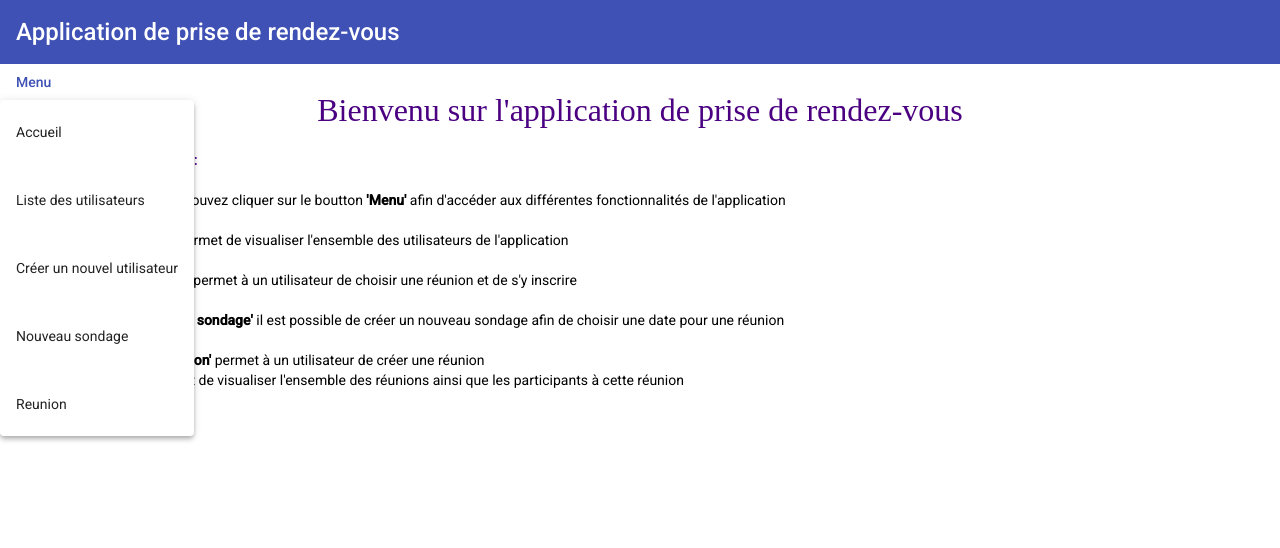
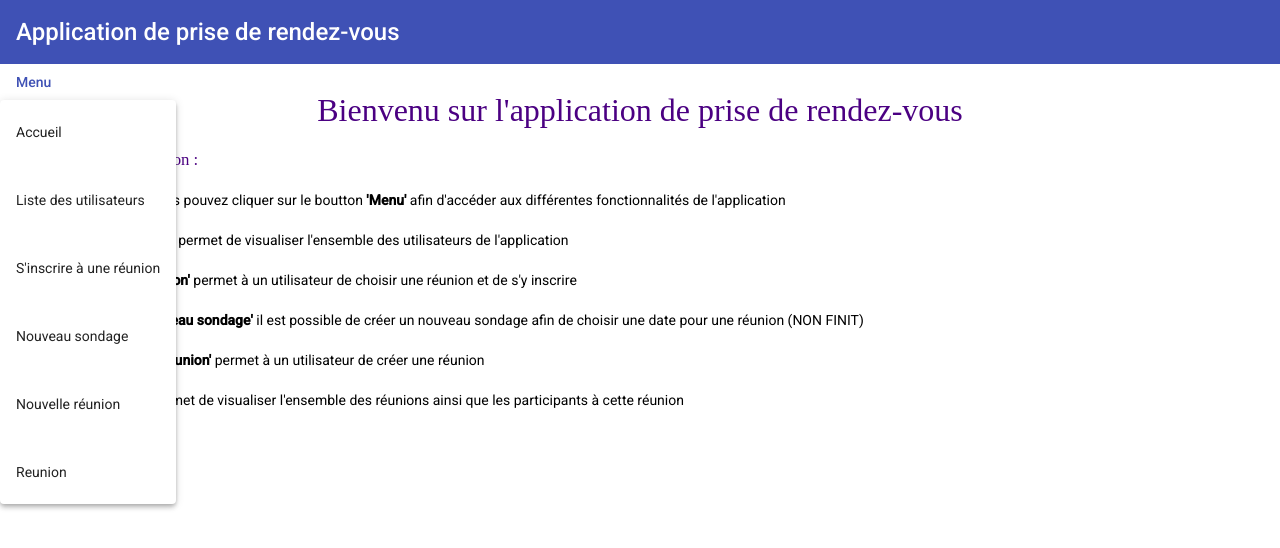
Before and after one commit to AlexisDbt/tpSIRFront, an Angular app: page / in a window 1280 px wide. Both pictures are taken after a click on the button "Menu". Shown: the top 548 px of the page. Built offline with nearby package versions, Linux system fonts and the light colour scheme.

Commit message:
modif page d'accueil

```diff
--- a/src/app/app.component.html
+++ b/src/app/app.component.html
@@ -6,8 +6,9 @@
   <mat-menu #menu="matMenu">
     <a mat-menu-item  href="#">Accueil</a><br>
     <a mat-menu-item  routerLink="/list-utilisateurs" routerLinkActive="active" >Liste des utilisateurs</a><br>
-    <a mat-menu-item  routerLink="/creer-utilisateur" routerLinkActive="active" >Créer un nouvel utilisateur</a><br>
-    <a mat-menu-item  routerLink="/creer-utilisateur" routerLinkActive="active" >Nouveau sondage</a><br>
+    <a mat-menu-item  routerLink="/creer-utilisateur" routerLinkActive="active" >S'inscrire à une réunion</a><br>
+    <a mat-menu-item  routerLink="/creer-sondage" routerLinkActive="active" >Nouveau sondage</a><br>
+    <a mat-menu-item  routerLink="/creer-sondage" routerLinkActive="active" >Nouvelle réunion</a><br>
     <a mat-menu-item  routerLink="/creer-utilisateur" routerLinkActive="active" >Reunion</a>
   </mat-menu>
 </div>
--- a/src/app/modules/accueil/accueil.component.html
+++ b/src/app/modules/accueil/accueil.component.html
@@ -10,8 +10,8 @@
         <li>En haut à gauche vous pouvez cliquer sur le boutton <b>'Menu'</b> afin d'accéder aux différentes fonctionnalités de l'application</li><br>
         <li><b>'Liste des utilisateurs'</b> permet de visualiser l'ensemble des utilisateurs de l'application</li><br>
         <li><b>'S'inscrire à une réunion'</b> permet à un utilisateur de choisir une réunion et de s'y inscrire</li><br>
-        <li>En cliquant sur <b>'Nouveau sondage'</b> il est possible de créer un nouveau sondage afin de choisir une date pour une réunion</li><br>
-        <li><b>'Créer une nouvelle réunion'</b> permet à un utilisateur de créer une réunion</li>
+        <li>En cliquant sur <b>'Nouveau sondage'</b> il est possible de créer un nouveau sondage afin de choisir une date pour une réunion (NON FINIT)</li><br>
+        <li><b>'Créer une nouvelle réunion'</b> permet à un utilisateur de créer une réunion</li><br>
         <li>L'onglet <b>'Reunion'</b> permet de visualiser l'ensemble des réunions ainsi que les participants à cette réunion</li>
       </ul>
   </div>
```
